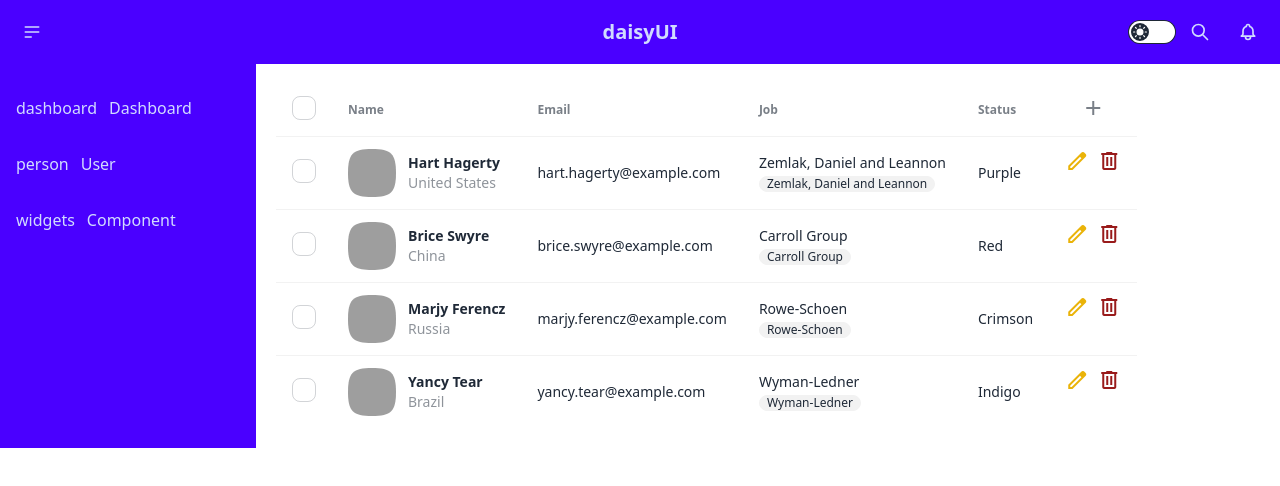
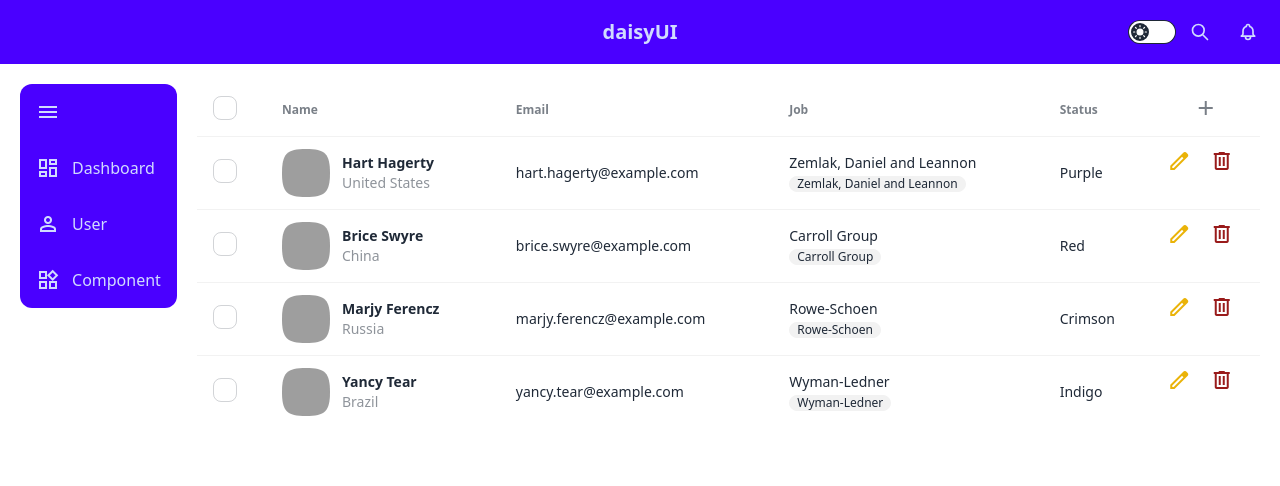
Before and after one commit to SyauqiSuhaimi/admin-system, a Vue app: page / in a window 1280 px wide. Shown: the top 486 px of the page. Built offline with nearby package versions, Linux system fonts and the light colour scheme; grey boxes are pictures that could not be loaded.

Commit message:
clean menu

```diff
--- a/src/App.vue
+++ b/src/App.vue
@@ -7,10 +7,15 @@ import sidebarComp from './components/sidebarComp.vue';
 
 <template>
   <headerComp></headerComp>
-  <div class="flex flex-row">
-    <sidebarComp class=""></sidebarComp>
-    <div class="p-5">
-      <RouterView />
+  <div class="flex flex-grow">
+    <div class=" p-5 pr-3">
+      <sidebarComp class=""></sidebarComp>
+    </div>
+
+    <div class="w-full p-5 pl-2">
+      <div class="bg-white rounded-xl">
+        <RouterView />
+      </div>
     </div>
   </div>
 
--- a/src/components/headerComp.vue
+++ b/src/components/headerComp.vue
@@ -2,22 +2,6 @@
     <div>
       <div class="navbar bg-primary text-primary-content">
         <div class="navbar-start">
-          <div class="dropdown">
-            <div tabindex="0" role="button" class="btn btn-ghost btn-circle" @click="this.setting.openSidebar()">
-              <svg
-                xmlns="http://www.w3.org/2000/svg"
-                class="h-5 w-5"
-                fill="none"
-                viewBox="0 0 24 24"
-                stroke="currentColor">
-                <path
-                  stroke-linecap="round"
-                  stroke-linejoin="round"
-                  stroke-width="2"
-                  d="M4 6h16M4 12h16M4 18h7" />
-              </svg>
-            </div>
-          </div>
         </div>
         <div class="navbar-center">
           <a class="btn btn-ghost text-xl">daisyUI</a>
--- a/src/components/sidebarComp.vue
+++ b/src/components/sidebarComp.vue
@@ -1,19 +1,27 @@
 <template>
-    <div class="flex"
-        :class="['bg-primary text-primary-content transition-all duration-300', this.setting.setSidebar ? 'w-64' : 'w-16']">
-        <div class="flex flex-col items-center">
-            <ul class="mt-4 w-full">
-                <li class="group" v-for="item in menuItems" :key="item.name">
-                    <a :href="item.url"
-                        class="flex items-center p-4 w-full text-left focus:outline-none group-hover:bg-gray-200">
-                        <span class="material-icons">{{ item.icon }}</span>
-                        <span v-if="this.setting.setSidebar" class="ml-3">{{ item.name }}</span>
-                    </a>
-                </li>
-            </ul>
-        </div>
+    <div class="inline-grid rounded-xl "
+        :class="['items-center bg-primary text-primary-content transition-all duration-300']">
+        <ul>
+            <li class="group">
+                <a class="flex items-center p-4 text-center hover:bg-purple-500 rounded-xl"
+                    @click="this.setting.openSidebar()">
+                    <span class="material-symbols-outlined cursor-pointer hover:text-neutral">
+                        menu
+                    </span>
+                </a>
+            </li>
+            <li class="group" v-for="item in menuItems" :key="item.name">
+                <a :href="item.url" class="flex items-center p-4 text-center group-hover:bg-purple-500 rounded-xl">
+                    <span class="material-symbols-outlined cursor-pointer hover:text-neutral">
+                        {{ item.icon }}
+                    </span>
+                    <span v-if="this.setting.setSidebar" class="ml-3">{{ item.name }}</span>
+                </a>
+            </li>
+        </ul>
     </div>
 </template>
+
 <script>
 import { webSettings } from '@/stores/webSettings';
 
```
